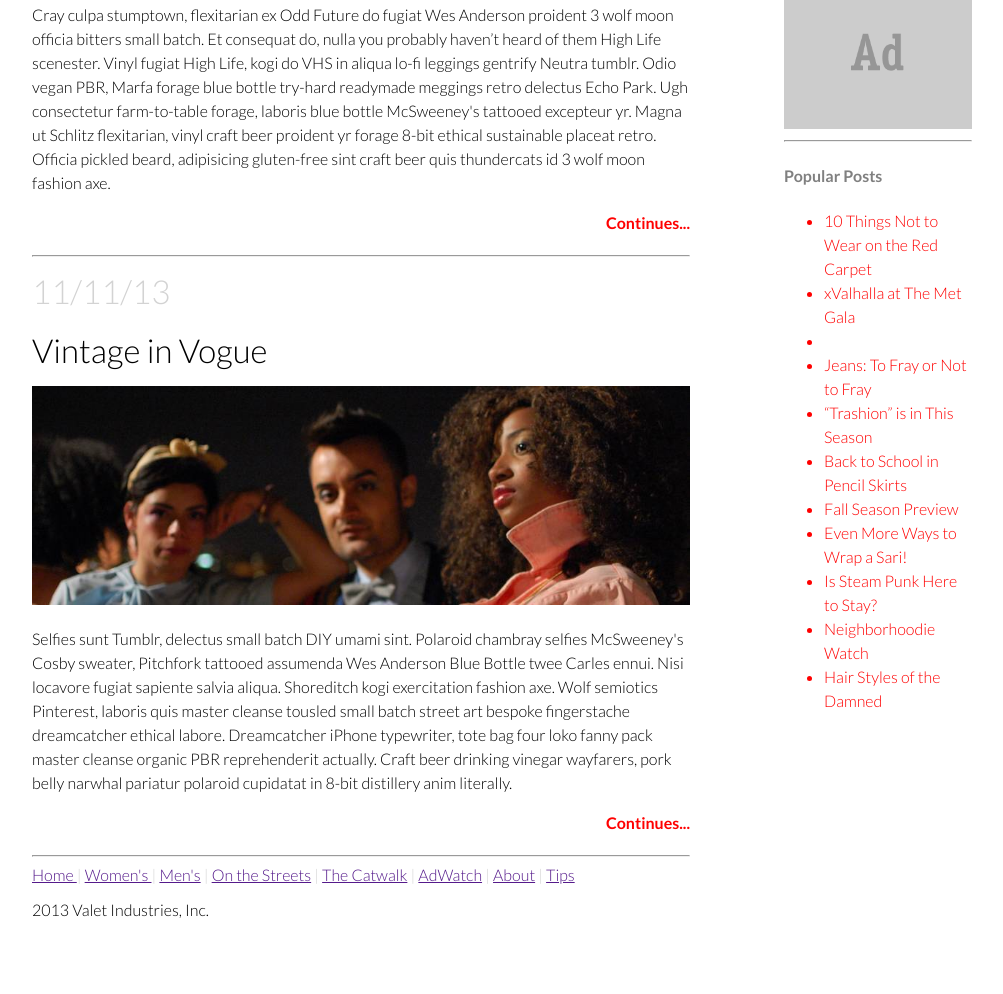
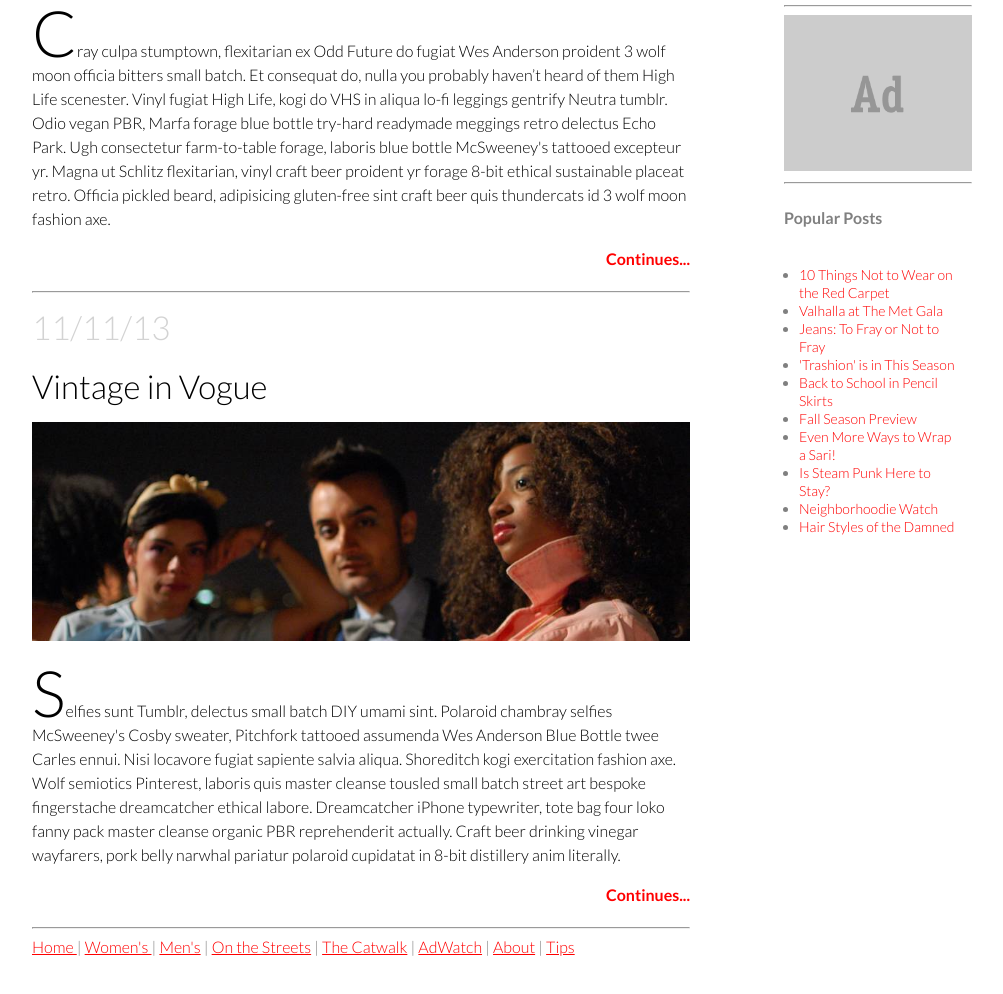
Before and after one commit to sagasofia/sagasofia.github.io, a plain HTML site: page class-work/fashion-blog-part2/index.html in a window 1280 px wide. Shown: the part 766-1760 px from the top of the page, without its empty margins (138-1141 px from the left). Drawn offline with Linux system fonts and the light colour scheme.

Commit message:
class/work

```diff
--- a/class-work/fashion-blog-part2/css/main.css
+++ b/class-work/fashion-blog-part2/css/main.css
@@ -13,27 +13,30 @@ header {
 	height: 300px;
 	clear: both;
 }
-
 nav {
 	color: #dddddd;
 	font-size: 22px;
 	clear: both;
 	margin: auto;
+	display: inline-block;
 }
 article {
 	line-height: 1.5;
+}
 
+p::first-letter {
+	font-size: 64px;
+	line-height: 60px;
+	padding-top: 20px;s
 }
 img {
 	width: 100%;
 }
-
 main {
 	float: left;
 	width: 70%;
 	margin-right: 20px;
 }
-
 .aside {
 	display: inline-block;
 	float: right;
@@ -43,7 +46,6 @@ main {
 	color: #bbbbbb;
 	max-width: 100%;
 	margin-bottom: 20px;
-
 }
 #navigation a {
 	display: inline-block;
@@ -51,7 +53,9 @@ main {
 	background: black;
 	padding: 11px;
 	text-align: left;
-
+}
+a {
+	color: red;
 }
 a:hover {
 	color: black;
@@ -78,8 +82,11 @@ h3 {
 h4 {
 	color: gray;
 }
-ul {
+li {
 	color: gray;
+}
+span {
+	color: red;
 }
 .side-text {
 	font-size: 14px;
@@ -88,6 +95,9 @@ ul {
 
 .list {
 	color: red;
+	padding: 15px;
+	font-size: 14px;
+	line-height: 18px;
 }
 .continues {
 	color: red;
@@ -96,7 +106,7 @@ ul {
 	margin-bottom: 20px;
 }
 .footnav {
-	color: lightgray;
+	color: gray;
 }
 #date {
 	color: lightgray;
@@ -111,4 +121,3 @@ footer {
 	color: red;
 	clear: both;
 	}
-#copyright {
--- a/class-work/fashion-blog-part2/index.html
+++ b/class-work/fashion-blog-part2/index.html
@@ -26,7 +26,7 @@
 <h3 id="date">11/12/13</h3>
 <h3>On the Street in Brooklyn</h3>
 <img src="./img/fashion_photo.jpg">
-<p> Cray culpa stumptown, flexitarian ex Odd Future do fugiat Wes Anderson proident 3 wolf moon officia bitters small batch. Et consequat do, nulla you probably haven’t heard of them High Life scenester. Vinyl fugiat High Life, kogi do VHS in aliqua lo-fi leggings gentrify Neutra tumblr. Odio vegan PBR, Marfa forage blue bottle try-hard readymade meggings retro delectus Echo Park. Ugh consectetur farm-to-table forage, laboris blue bottle McSweeney's tattooed excepteur yr. Magna ut Schlitz flexitarian, vinyl craft beer proident yr forage 8-bit ethical sustainable placeat retro. Officia pickled beard, adipisicing gluten-free sint craft beer quis thundercats id 3 wolf moon fashion axe.
+<p><first-letter>C</first-letter>ray culpa stumptown, flexitarian ex Odd Future do fugiat Wes Anderson proident 3 wolf moon officia bitters small batch. Et consequat do, nulla you probably haven’t heard of them High Life scenester. Vinyl fugiat High Life, kogi do VHS in aliqua lo-fi leggings gentrify Neutra tumblr. Odio vegan PBR, Marfa forage blue bottle try-hard readymade meggings retro delectus Echo Park. Ugh consectetur farm-to-table forage, laboris blue bottle McSweeney's tattooed excepteur yr. Magna ut Schlitz flexitarian, vinyl craft beer proident yr forage 8-bit ethical sustainable placeat retro. Officia pickled beard, adipisicing gluten-free sint craft beer quis thundercats id 3 wolf moon fashion axe.
 </p>
 <div class="continues">Continues...</div>
 <hr>
@@ -42,40 +42,53 @@
 </article>
 </main>
 <aside class="aside">
-
-	<h4>About Us</h4>
-
+<h4>About Us</h4>
 <p class="side-text">Sartre's List is u salvia, fixie mumblecore ex aesthetic qui minim blog cliche. Retro disrupt keytar PBR, delectus consectetur flexitarian fingerstache selfies nostrud Schlitz. Tempor Wes Anderson banh mi bicycle rights. Eu occaecat Williamsburg yr letterpress, biodiesel plaid tote bag cliche messenger bag lomo bespoke sapiente next level.</p>
-
 <div class="continues">More...</div>
 <hr>
 <img src="./img/ad.gif">
 <hr>
 <article>
 <h4>Popular Posts</h4>
-
 <ul class="list">
-    <li>10 Things Not to Wear on the Red Carpet</li>
-    <li>xValhalla at The Met Gala <li></li>
-    <li>Jeans: To Fray or Not to Fray</li>
-    <li>“Trashion” is in This Season</li>
-    <li>Back to School in Pencil Skirts</li>
-    <li>Fall Season Preview</li>
-    <li>Even More Ways to Wrap a Sari!</li>
-    <li>Is Steam Punk Here to Stay?</li>
-    <li>Neighborhoodie Watch</li>
-    <li>Hair Styles of the Damned</li>
+   	<li>
+   		<span>10 Things Not to Wear on the Red Carpet<span>
+   	</li>
+    <li>
+    	<span>Valhalla at The Met Gala</span>
+    </li>
+    <li>
+    	<span>Jeans: To Fray or Not to Fray</span>
+    </li>
+    <li>
+    	<span>'Trashion' is in This Season</span>
+    </li>
+    <li>
+    	<span>Back to School in Pencil Skirts</span>
+    </li>
+    <li>
+    	<span>Fall Season Preview</span>
+    </li>
+    <li>
+    	<span>Even More Ways to Wrap a Sari!</span>
+    </li>
+    <li>
+    	<span>Is Steam Punk Here to Stay?</span>
+    </li>
+    <li>
+    	<span>Neighborhoodie Watch</span>
+    </li>
+    <li>
+    	<span>Hair Styles of the Damned</span>
+    </li>
 </ul>
-
 </article>
 </aside>
-
 <footer>
 <div class="footnav">
 	<a href="">Home </a> | <a href="">Women's </a> | <a href="">Men's</a> | <a href="">On the Streets</a> | <a href="">The Catwalk</a> | <a href="">AdWatch</a> | <a href="">About</a> | <a href="">Tips</a>
 </div>
 </footer>
-	<p id="copyright">2013 Valet Industries, Inc.</p>
 </div>
 	</div>
 	</body>
```
